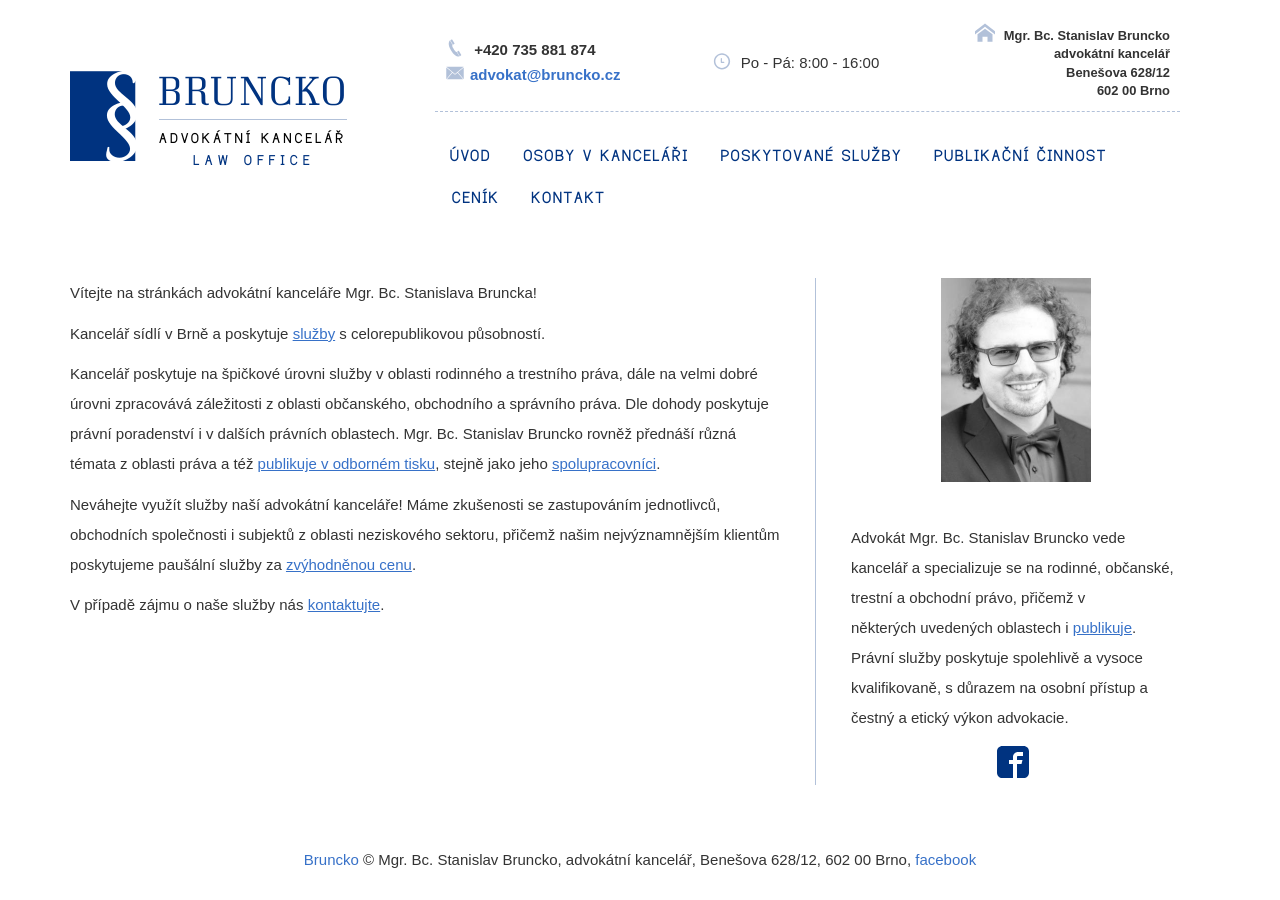
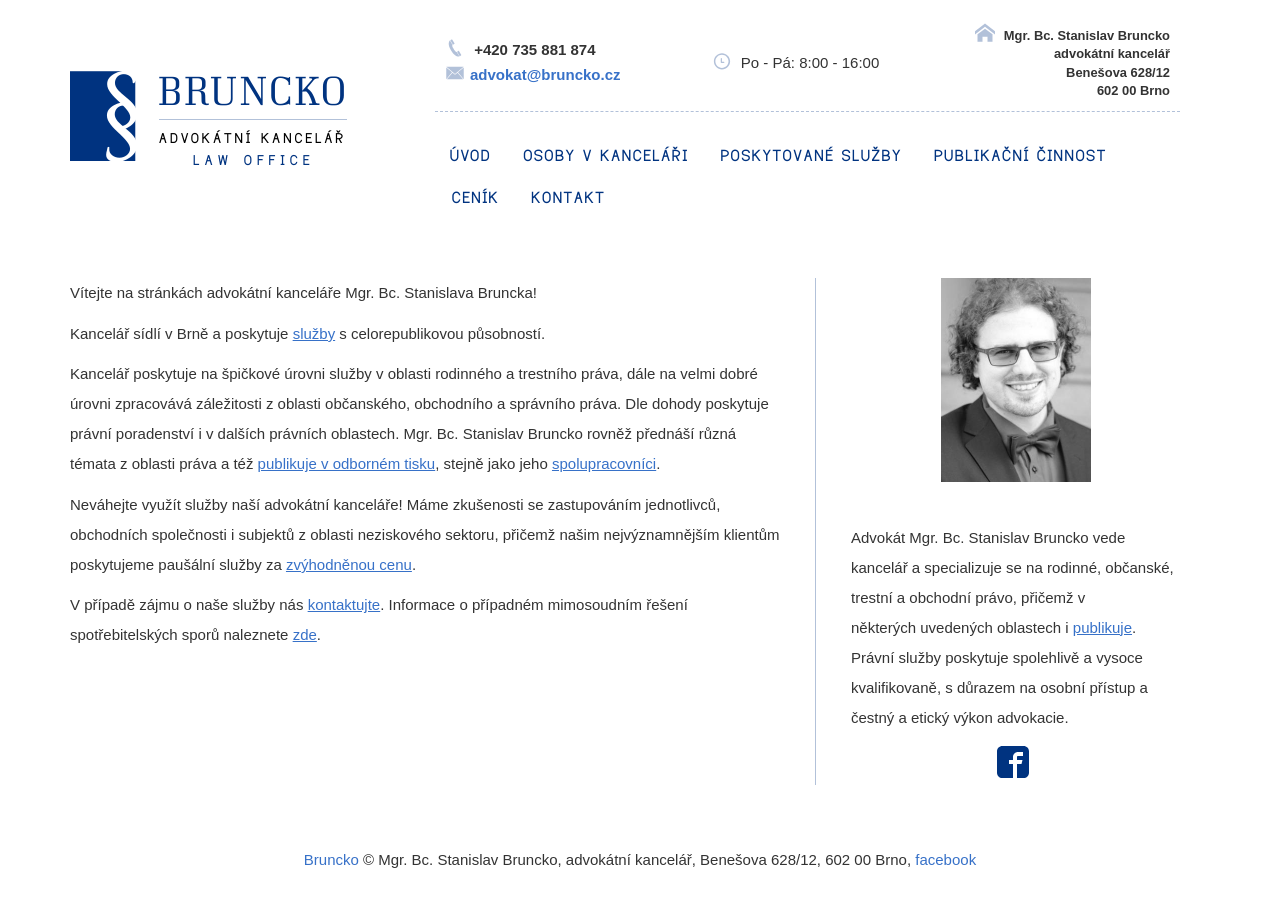
Before and after one commit to Pave91/bruncko-web, a Jekyll site: the page built from index.html, in a window 1280 px wide. Built offline with Jekyll 4.4.1, drawn with Linux system fonts in a browser that asks for light colours; nearby versions of some CDN libraries.

Commit message:
Update index.html

```diff
--- a/index.html
+++ b/index.html
@@ -16,5 +16,5 @@ layout: default
     Neváhejte využít služby naší advokátní kanceláře! Máme zkušenosti se zastupováním jednotlivců, obchodních společnosti i subjektů z oblasti neziskového sektoru, přičemž našim nejvýznamnějším klientům poskytujeme paušální služby za <a href="{{site.baseurl}}/cenik">zvýhodněnou cenu</a>.
 </p>
 <p>
-    V případě zájmu o naše služby nás <a href="{{site.baseurl}}/kontakt">kontaktujte</a>.
+    V případě zájmu o naše služby nás <a href="{{site.baseurl}}/kontakt">kontaktujte</a>. Informace o případném mimosoudním řešení spotřebitelských sporů naleznete <a href="{{site.baseurl}}/poskytovane-sluzby">zde</a>.
 </p>
```
